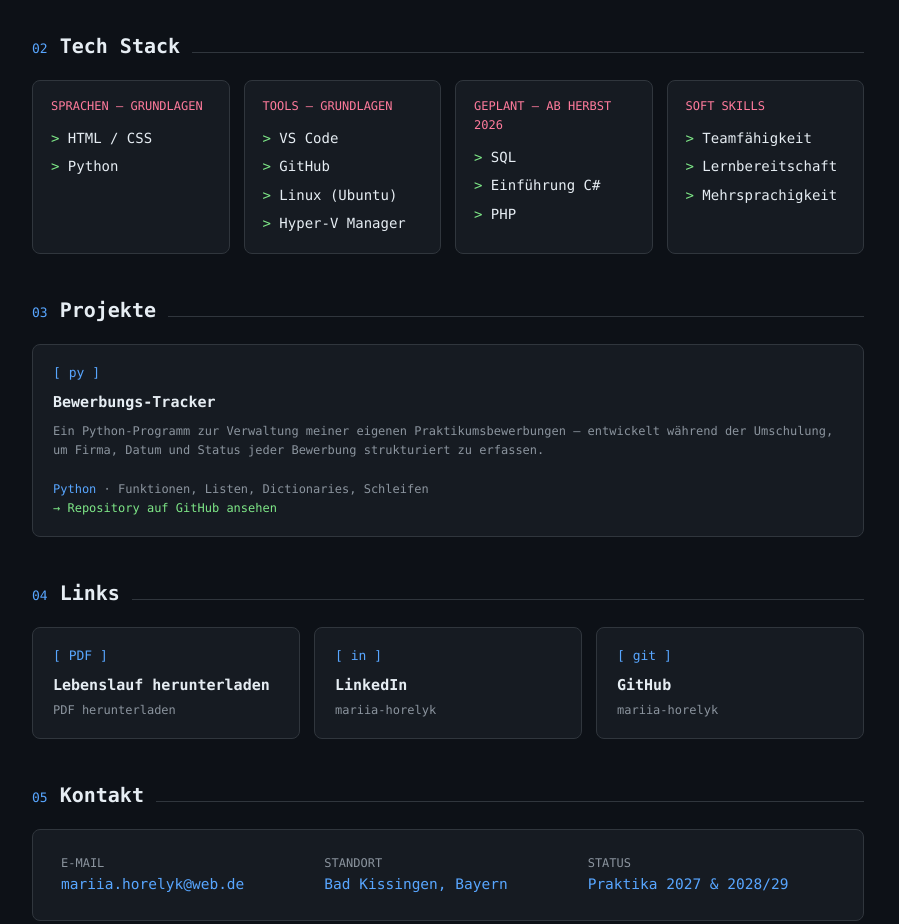
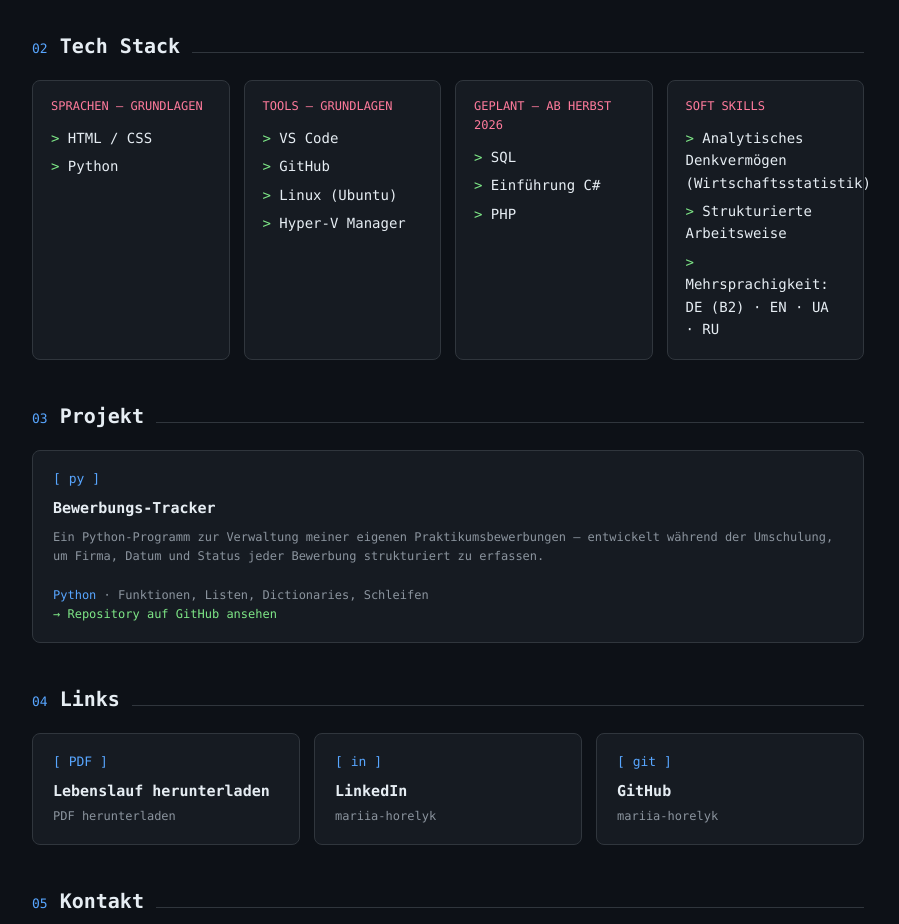
Before and after one commit to mariia-horelyk/mariia-horelyk.github.io, a plain HTML site: page index.html in a window 1280 px wide. Shown: the part 860-1784 px from the top of the page, without its empty margins (192-1091 px from the left). Drawn offline with Linux system fonts and the light colour scheme.

Commit message:
Add files via upload

```diff
--- a/index.html
+++ b/index.html
@@ -217,13 +217,13 @@
       </div>
       <div class="skill-card">
         <div class="cat">SOFT SKILLS</div>
-        <ul><li>Teamfähigkeit</li><li>Lernbereitschaft</li><li>Mehrsprachigkeit</li></ul>
+        <ul><li>Analytisches Denkvermögen (Wirtschaftsstatistik)</li><li>Strukturierte Arbeitsweise</li><li>Mehrsprachigkeit: DE (B2) · EN · UA · RU</li></ul>
       </div>
     </div>
   </section>
 
   <section>
-    <div class="section-head"><span class="tag">03</span><h2>Projekte</h2><div class="line"></div></div>
+    <div class="section-head"><span class="tag">03</span><h2>Projekt</h2><div class="line"></div></div>
     <a class="link-card" href="https://github.com/mariia-horelyk/bewerbung-tracker" target="_blank" style="display: block;">
       <span class="icon">[ py ]</span>
       <div class="label">Bewerbungs-Tracker</div>
```
